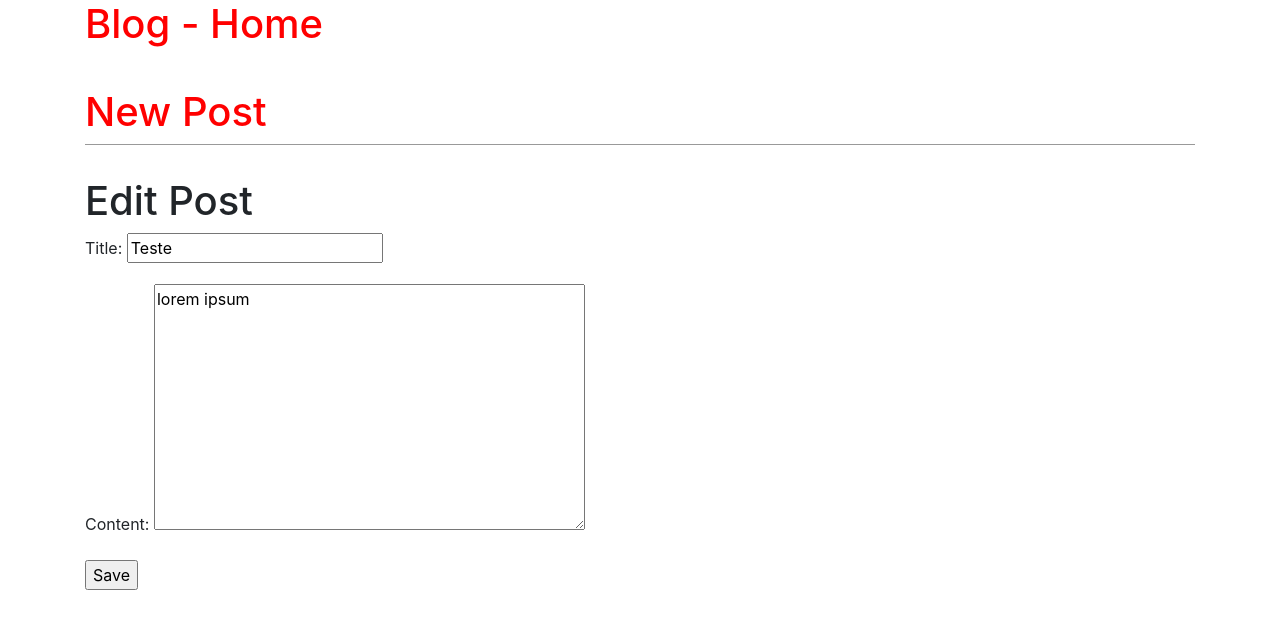
After one commit to masaru1405/django-meu-site, a Django app: a page that uses static/templates/base.html in a window 1280 px wide. The commit adds this page. Shown: the top 629 px of the page. Run offline with Django 4.2, Linux system fonts and the light colour scheme; data comes from the database, SQL or seed files in the repository; both versions use the stored data as it was after the commit.

Commit message:
add update view

```diff
--- a/blog/templates/blog/detail.html
+++ b/blog/templates/blog/detail.html
@@ -5,4 +5,6 @@
 {% block content %}
    <h1>{{post.title}}</h1>
    <p>{{post.content}}</p>
+
+   <a href="{% url 'post.edit' post.slug  %}">Edit</a>
 {% endblock %}
--- /dev/null
+++ b/blog/templates/blog/edit.html
@@ -0,0 +1,12 @@
+{% extends 'base.html' %}
+
+{% block title%}Edit Post{% endblock %}
+
+{% block content %}
+   <h1>Edit Post</h1>
+   <form method="POST">
+      {% csrf_token %}
+      {{form.as_p}}
+      <input type="submit" value="Save">
+   </form>
+{% endblock %}
--- a/blog/templates/blog/home.html
+++ b/blog/templates/blog/home.html
@@ -5,7 +5,8 @@
 {% block content %}
    {% for post in posts %}
       <div class="post-entry">
-         <h2><a href="{{ post.get_absolute_url }}">{{post.title}}</a></h2>
+         <!--<h2><a href="{{ post.get_absolute_url }}">{{post.title}}</a></h2>-->
+         <h2><a href="{% url 'post.detail' post.slug %}">{{post.title}}</a></h2>
          <p>{{post.content}}</p>
       </div>
    {% endfor %}
--- a/blog/urls.py
+++ b/blog/urls.py
@@ -3,5 +3,7 @@ from . import views
 
 urlpatterns = [
    path('', views.BlogListView.as_view(), name='blog.home'),
+   path('new/', views.BlogCreateView.as_view(), name='post.new'), #3h07 ver o problema relacionado ao uso de slug
    path('<slug:slug>/', views.BlogDetailView.as_view(), name='post.detail'), #vídeo 2h51m
+   path('<slug:slug>/edit/', views.BlogUpdateView.as_view(), name='post.edit'),
 ]
--- a/blog/views.py
+++ b/blog/views.py
@@ -1,5 +1,6 @@
 from django.shortcuts import render
-from django.views.generic import ListView, DetailView
+from django.views.generic import ListView, DetailView, UpdateView
+from django.views.generic.edit import CreateView
 from .models import Post
 
 class BlogListView(ListView):
@@ -11,3 +12,14 @@ class BlogDetailView(DetailView):
    model = Post
    template_name = 'blog/detail.html'
    context_object_name = 'post'
+
+#2h52m
+class BlogCreateView(CreateView):
+   model = Post
+   template_name = 'blog/new.html'
+   fields = '__all__'
+
+class BlogUpdateView(UpdateView):
+   model = Post
+   template_name = 'blog/edit.html'
+   fields = ('title', 'content')
--- a/static/templates/base.html
+++ b/static/templates/base.html
@@ -12,7 +12,12 @@
 <body>
    <div class="container">
       <header>
-         <h1><a href="{% url 'blog.home' %}">Blog - Home</a></h1>
+         <div class="nav-left">
+            <h1><a href="{% url 'blog.home' %}">Blog - Home</a></h1>
+         </div>
+         <div class="nav-right">
+            <h1><a href="{% url 'post.new' %}">New Post</a></h1>
+         </div>
       </header>
 
       {% block content %}
```
Also changed, not shown: blog/templates/blog/new.html (added, +12 -0 lines), db.sqlite3.
